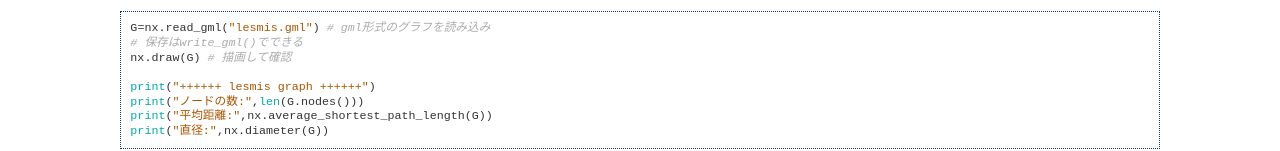
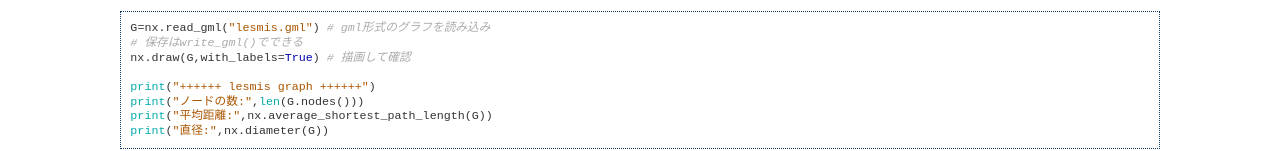
Before and after one commit to haruaki-f/network, a plain HTML site: page netsci/netsci3.html in a window 1280 px wide. Shown: the part 3761-3912 px from the top of the page. Drawn offline with nearby package versions, Linux system fonts and the light colour scheme.

Commit message:
Add files via upload

```diff
--- a/netsci/netsci3.html
+++ b/netsci/netsci3.html
@@ -182,7 +182,7 @@
 <p>pがある程度大きい場合、大きい成分と残りの小さい成分になる。pが小さい場合、小さい成分がたくさんできる。ここでは、pを適当に調節して大きな成分の平均距離と直径をみましょう。</p>
 </section>
 <section id="s">
-<h3>相転移(S.カウフマン「自己組織化と進化の論理」より)<a class="headerlink" href="#s" title="このヘッドラインへのパーマリンク">¶</a></h3>
+<h3>相転移 (S.カウフマン「自己組織化と進化の論理」より)<a class="headerlink" href="#s" title="このヘッドラインへのパーマリンク">¶</a></h3>
 <p>ランダムグラフの一つの性質として、辺を持つ確率がある確率ｐを超えると、大きなかたまり（コンポーネント）が現れることがあります。頂点の数を <span class="math notranslate nohighlight">\(n\)</span> 、存在する辺の数を <span class="math notranslate nohighlight">\(e\)</span> とすると、辺の数が <span class="math notranslate nohighlight">\(e/n=1/2\)</span> を超えると、大きなかたまりができます。</p>
 <div class="highlight-python notranslate"><div class="highlight"><pre><span></span><span class="n">n</span><span class="o">=</span><span class="mi">500</span> <span class="c1"># 頂点の数</span>
 <span class="n">R</span><span class="o">=</span><span class="n">np</span><span class="o">.</span><span class="n">zeros</span><span class="p">((</span><span class="n">n</span><span class="o">*</span><span class="mi">2</span><span class="p">,</span><span class="mi">1</span><span class="p">))</span>
@@ -217,7 +217,7 @@
 <p>ここで現実のグラフも見ておきましょう。network data(<a class="reference external" href="http://www-personal.umich.edu/~mejn/netdata/">http://www-personal.umich.edu/~mejn/netdata/</a>)から、適当なネットワークをダウンロードして、colabratoryにアップロードしましょう。例として、Les Miserablesネットワークを使います。これは、レ・ミゼラブルの登場人物の人間関係のグラフだそうです。レ・ミゼラブルは読んだことないのでよくわかりませんが、いろんな教科書とかでよく例に出るネットワークなのでとりあえず。現実のグラフではないような気もしますが。</p>
 <div class="highlight-python notranslate"><div class="highlight"><pre><span></span><span class="n">G</span><span class="o">=</span><span class="n">nx</span><span class="o">.</span><span class="n">read_gml</span><span class="p">(</span><span class="s2">&quot;lesmis.gml&quot;</span><span class="p">)</span> <span class="c1"># gml形式のグラフを読み込み</span>
 <span class="c1"># 保存はwrite_gml()でできる</span>
-<span class="n">nx</span><span class="o">.</span><span class="n">draw</span><span class="p">(</span><span class="n">G</span><span class="p">)</span> <span class="c1"># 描画して確認</span>
+<span class="n">nx</span><span class="o">.</span><span class="n">draw</span><span class="p">(</span><span class="n">G</span><span class="p">,</span><span class="n">with_labels</span><span class="o">=</span><span class="kc">True</span><span class="p">)</span> <span class="c1"># 描画して確認</span>
 
 <span class="nb">print</span><span class="p">(</span><span class="s2">&quot;++++++ lesmis graph ++++++&quot;</span><span class="p">)</span>
 <span class="nb">print</span><span class="p">(</span><span class="s2">&quot;ノードの数:&quot;</span><span class="p">,</span><span class="nb">len</span><span class="p">(</span><span class="n">G</span><span class="o">.</span><span class="n">nodes</span><span class="p">()))</span>
```
